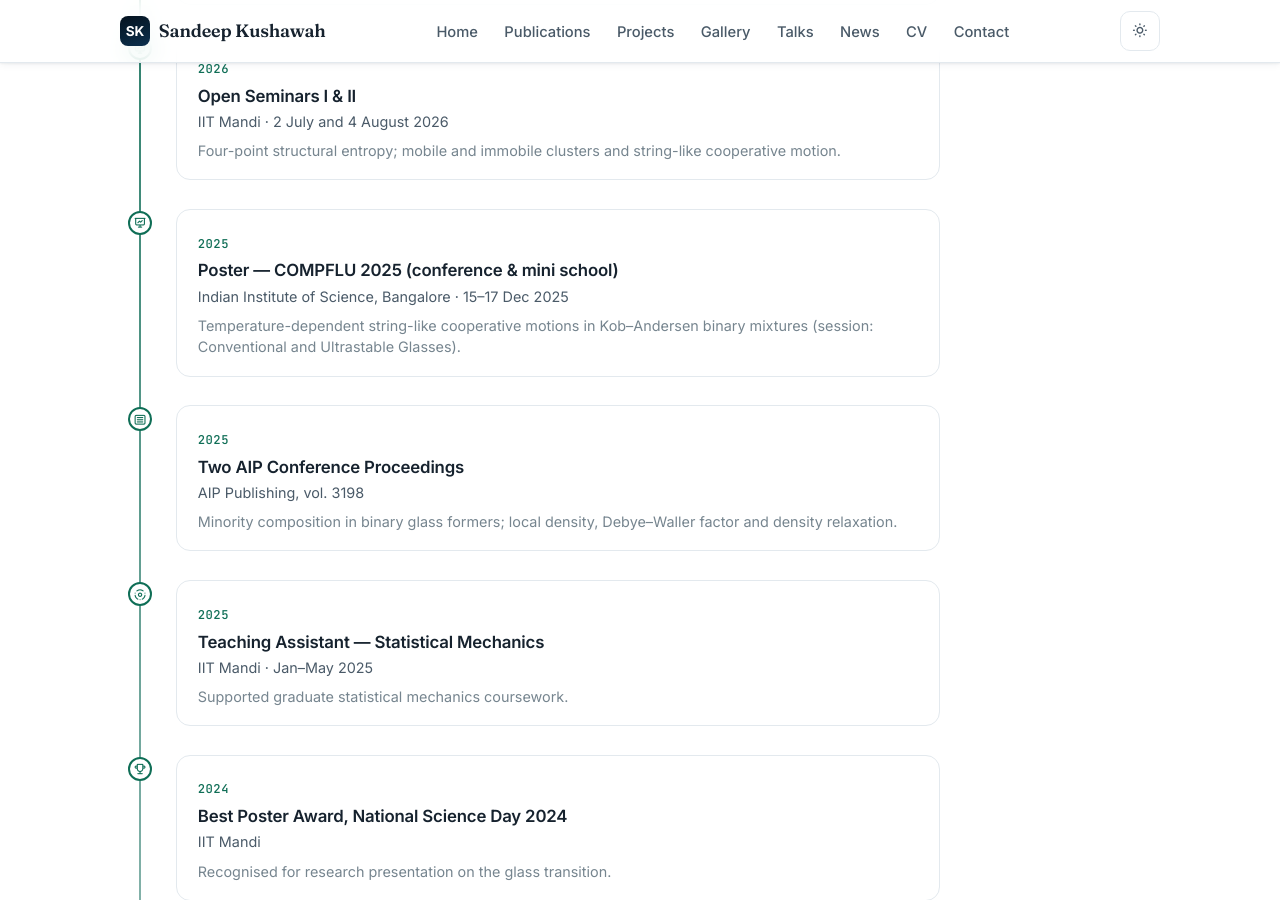
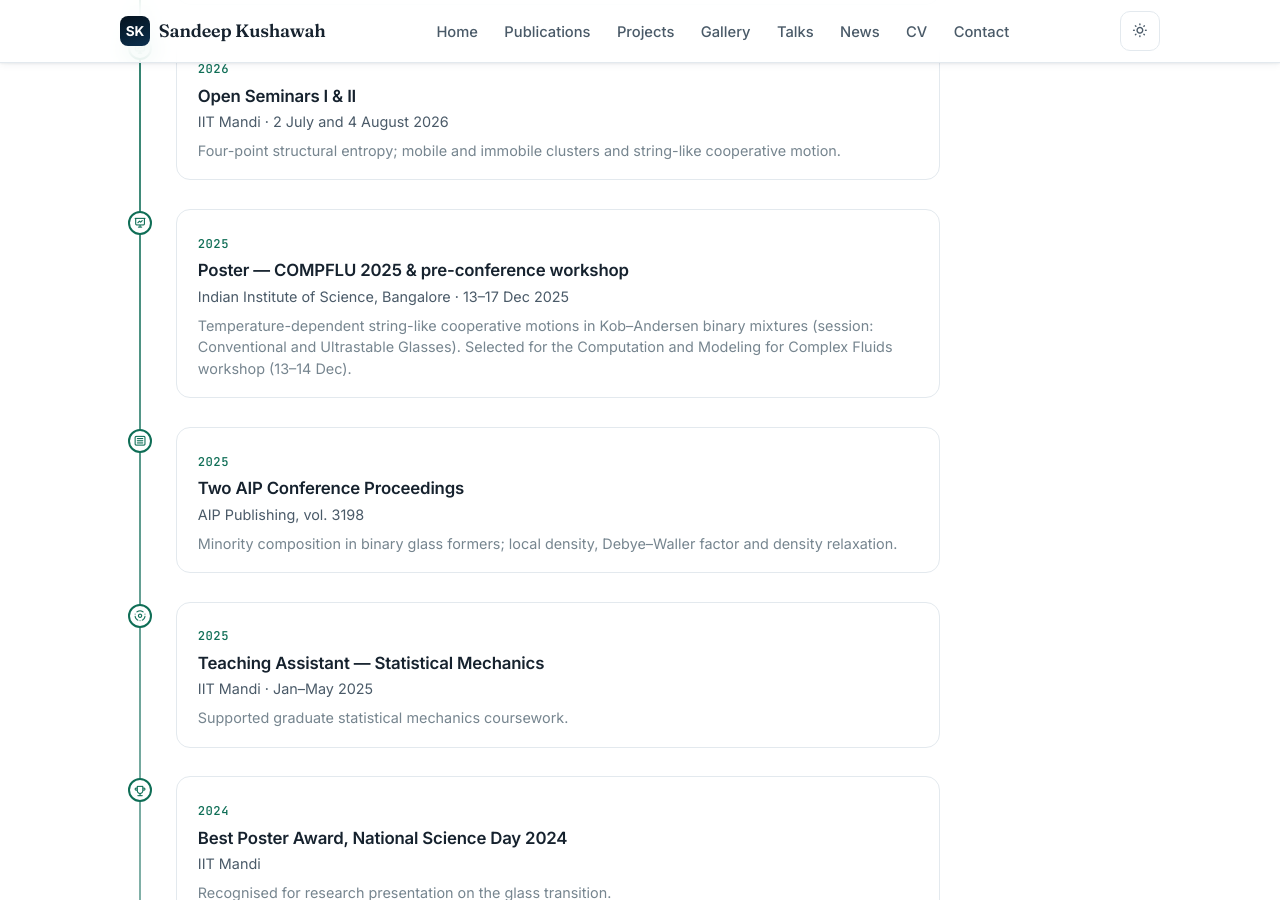
Before and after one commit to sandeepkushawah/sandeepkushawah.github.io, a Jekyll site: the page built from _pages/cv.md, in a window 1280 px wide and 900 px high, scrolled down 1112 px. Built offline with Jekyll 4.4.1, drawn with Linux system fonts in a browser that asks for light colours; nearby versions of some CDN libraries; some of the changed text lies outside the part shown.

Commit message:
COMPFLU 2025: name the pre-conference workshop (13-14 Dec 2025)
Co-Authored-By: Claude Opus 5.5 <noreply@anthropic.com>
Claude-Session: https://claude.ai/code/session_01SuMpzpFy1TEGZaP5TXhHth

```diff
--- a/_data/timeline.yml
+++ b/_data/timeline.yml
@@ -17,9 +17,9 @@
   desc: "Four-point structural entropy; mobile and immobile clusters and string-like cooperative motion."
 - year: "2025"
   type: talk
-  title: "Poster — COMPFLU 2025 (conference &amp; mini school)"
-  place: "Indian Institute of Science, Bangalore · 15–17 Dec 2025"
-  desc: "Temperature-dependent string-like cooperative motions in Kob–Andersen binary mixtures (session: Conventional and Ultrastable Glasses)."
+  title: "Poster — COMPFLU 2025 &amp; pre-conference workshop"
+  place: "Indian Institute of Science, Bangalore · 13–17 Dec 2025"
+  desc: "Temperature-dependent string-like cooperative motions in Kob–Andersen binary mixtures (session: Conventional and Ultrastable Glasses). Selected for the Computation and Modeling for Complex Fluids workshop (13–14 Dec)."
 - year: "2025"
   type: publication
   title: "Two AIP Conference Proceedings"
--- a/_pages/cv.md
+++ b/_pages/cv.md
@@ -130,7 +130,7 @@ description: "Curriculum vitae of Sandeep Kushawah — education, research exper
     <h2><i class="ti ti-presentation" aria-hidden="true"></i> Selected presentations &amp; schools</h2>
     <ul class="cv-awards">
       <li><i class="ti ti-point-filled" aria-hidden="true"></i> Poster, COMPFLU 2025, IISc Bangalore, Dec 2025 — “Temperature-dependent string-like cooperative motions in Kob–Andersen binary mixtures” (session: Conventional and Ultrastable Glasses).</li>
-      <li><i class="ti ti-point-filled" aria-hidden="true"></i> COMPFLU 2025 Mini School, IISc Bangalore, Dec 2025.</li>
+      <li><i class="ti ti-point-filled" aria-hidden="true"></i> “Computation and Modeling for Complex Fluids” Pre-conference Workshop (COMPFLU 2025), IISc Bangalore, 13–14 Dec 2025 (selected participant).</li>
       <li><i class="ti ti-point-filled" aria-hidden="true"></i> Poster, 68th DAE Solid State Physics Symposium, BARC, Mumbai.</li>
       <li><i class="ti ti-point-filled" aria-hidden="true"></i> Poster, 67th DAE Solid State Physics Symposium, BARC, Mumbai.</li>
       <li><i class="ti ti-point-filled" aria-hidden="true"></i> Bangalore School on Statistical Physics XV, ICTS &amp; RRI.</li>
```
Also changed, not shown: _talks/2025-12-15-compflu-2025.md (+1 -1 lines).
